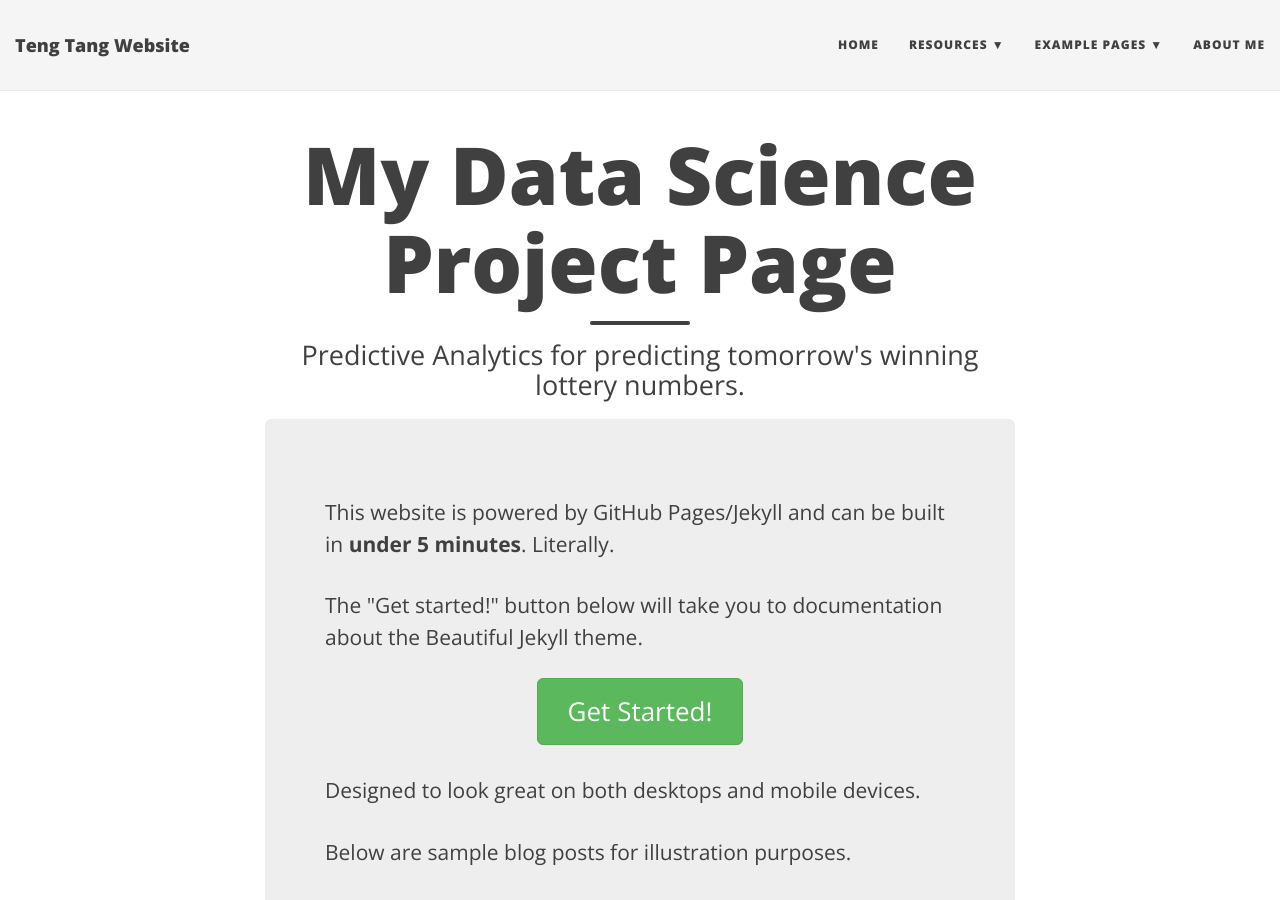
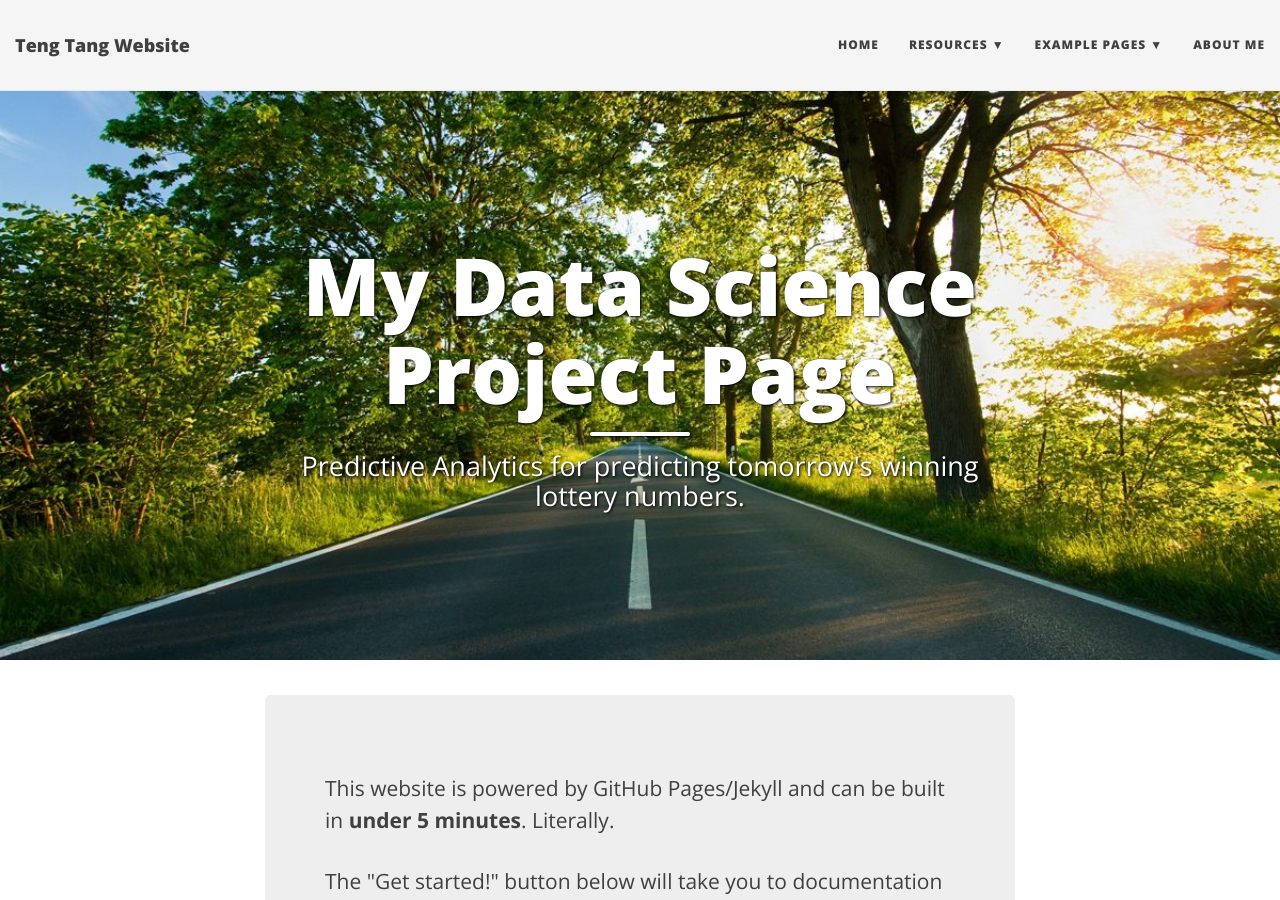
Before and after one commit to Monarch2018/ev_prediction, a Jekyll site: the page built from index.html, in a window 1280 px wide and 900 px high. Built offline with Jekyll 4.4.1, drawn with Linux system fonts in a browser that asks for light colours; nearby versions of some CDN libraries; the list of posts is cut into pages by our own code.

Commit message:
Update index.html

```diff
--- a/index.html
+++ b/index.html
@@ -2,7 +2,7 @@
 layout: page
 title: My Data Science Project Page
 subtitle: Predictive Analytics for predicting tomorrow's winning lottery numbers.
-fb-img: "http://deanattali.com/img/blog/beautiful-jekyll.png"
+bigimg: /img/path.jpg
 ---
 
 <div class="main-explain-area jumbotron">
```
